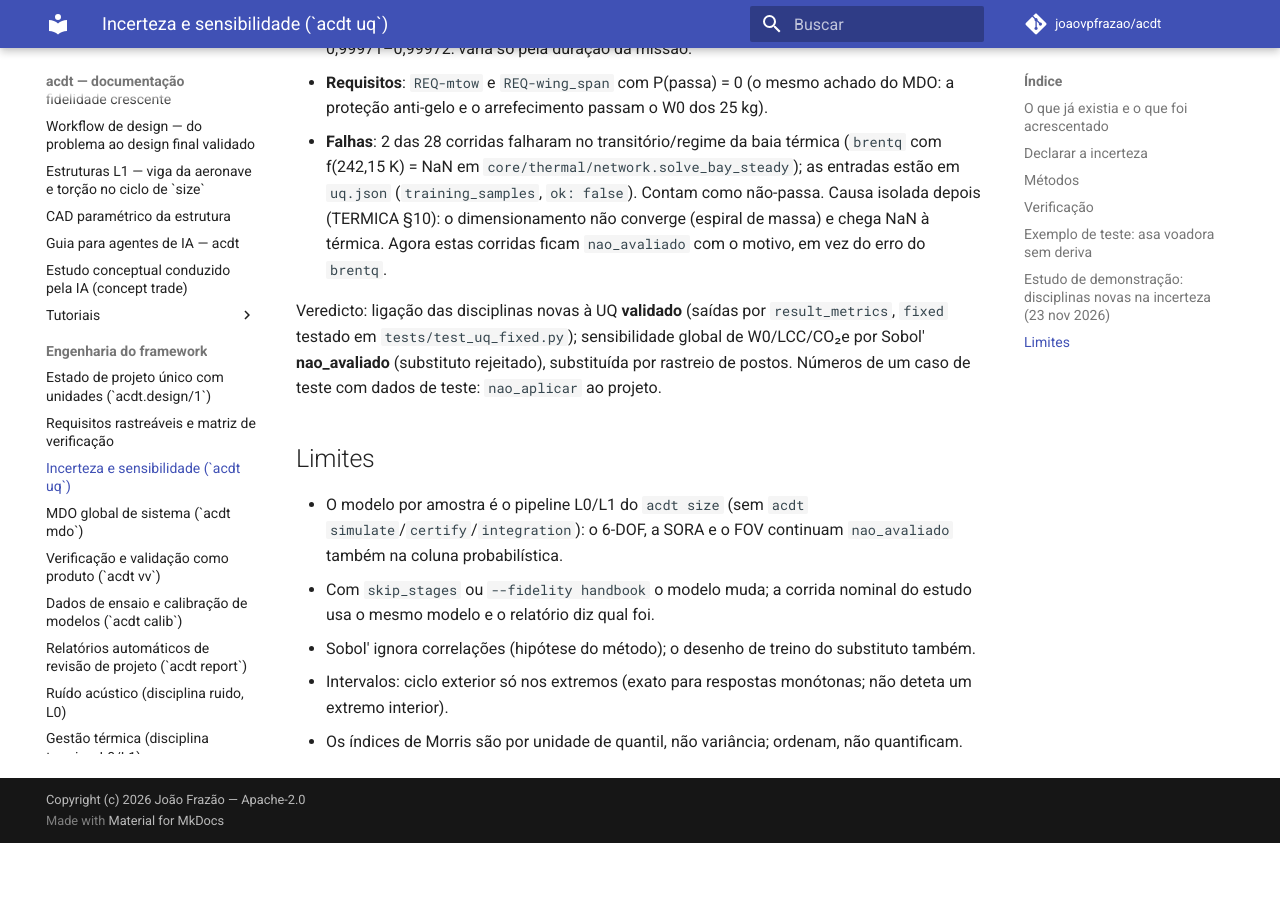
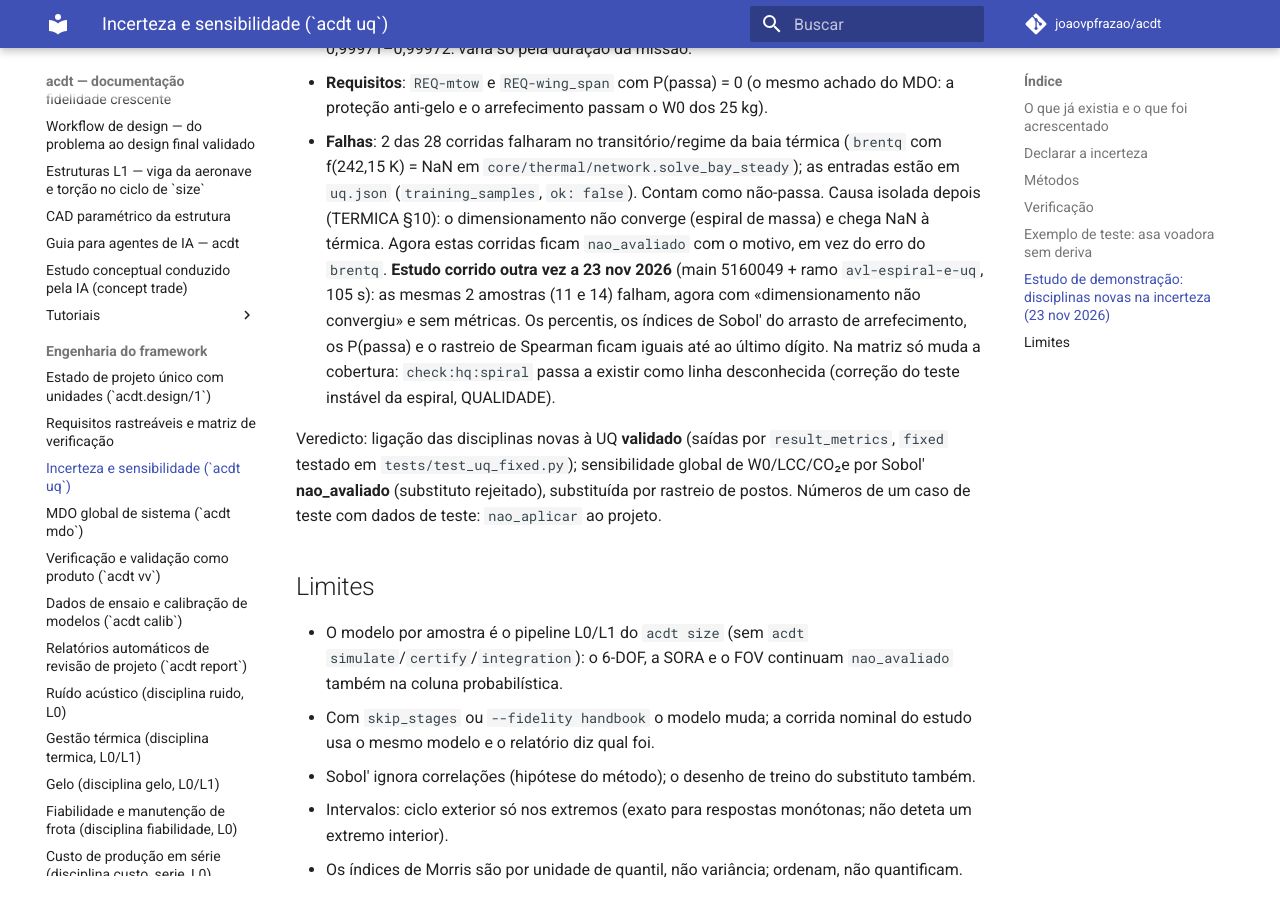
Before and after one commit to joaovpfrazao/acdt, an MkDocs documentation site: the page built from docs/INCERTEZA.md, in a window 1280 px wide and 900 px high, scrolled down 6481 px. Built offline with MkDocs 1.6.1 and Material for MkDocs 9.7.7, drawn with Linux system fonts in a browser that asks for light colours; comment, search, counter and statistics services are not loaded; before the commit the page ends 7324 px from its top, so only the background shows below that.

Commit message:
UQ uq_disciplinas regenerado: corridas falhadas com motivo (sem NaN); números iguais

```diff
--- a/docs/INCERTEZA.md
+++ b/docs/INCERTEZA.md
@@ -200,6 +200,11 @@ Substituto quadrático com 28 corridas do modelo verdadeiro (LHS, semente 202611
   `core/thermal/network.solve_bay_steady`); as entradas estão em `uq.json` (`training_samples`, `ok: false`).
   Contam como não-passa. Causa isolada depois (TERMICA §10): o dimensionamento não converge (espiral de massa) e
   chega NaN à térmica. Agora estas corridas ficam `nao_avaliado` com o motivo, em vez do erro do `brentq`.
+  **Estudo corrido outra vez a 23 nov 2026** (main 5160049 + ramo `avl-espiral-e-uq`, 105 s): as mesmas 2
+  amostras (11 e 14) falham, agora com «dimensionamento não convergiu» e sem métricas. Os percentis, os índices de
+  Sobol' do arrasto de arrefecimento, os P(passa) e o rastreio de Spearman ficam iguais até ao último dígito. Na
+  matriz só muda a cobertura: `check:hq:spiral` passa a existir como linha desconhecida (correção do teste instável
+  da espiral, QUALIDADE).
 
 Veredicto: ligação das disciplinas novas à UQ **validado** (saídas por `result_metrics`, `fixed` testado em
 `tests/test_uq_fixed.py`); sensibilidade global de W0/LCC/CO₂e por Sobol' **nao_avaliado** (substituto rejeitado),
```
Also changed, not shown: examples/output/uq_disciplinas/LEIA-ME.md (+3 -0 lines), examples/output/uq_disciplinas/verification_matrix.md (+2 -2 lines), 4 other files.
